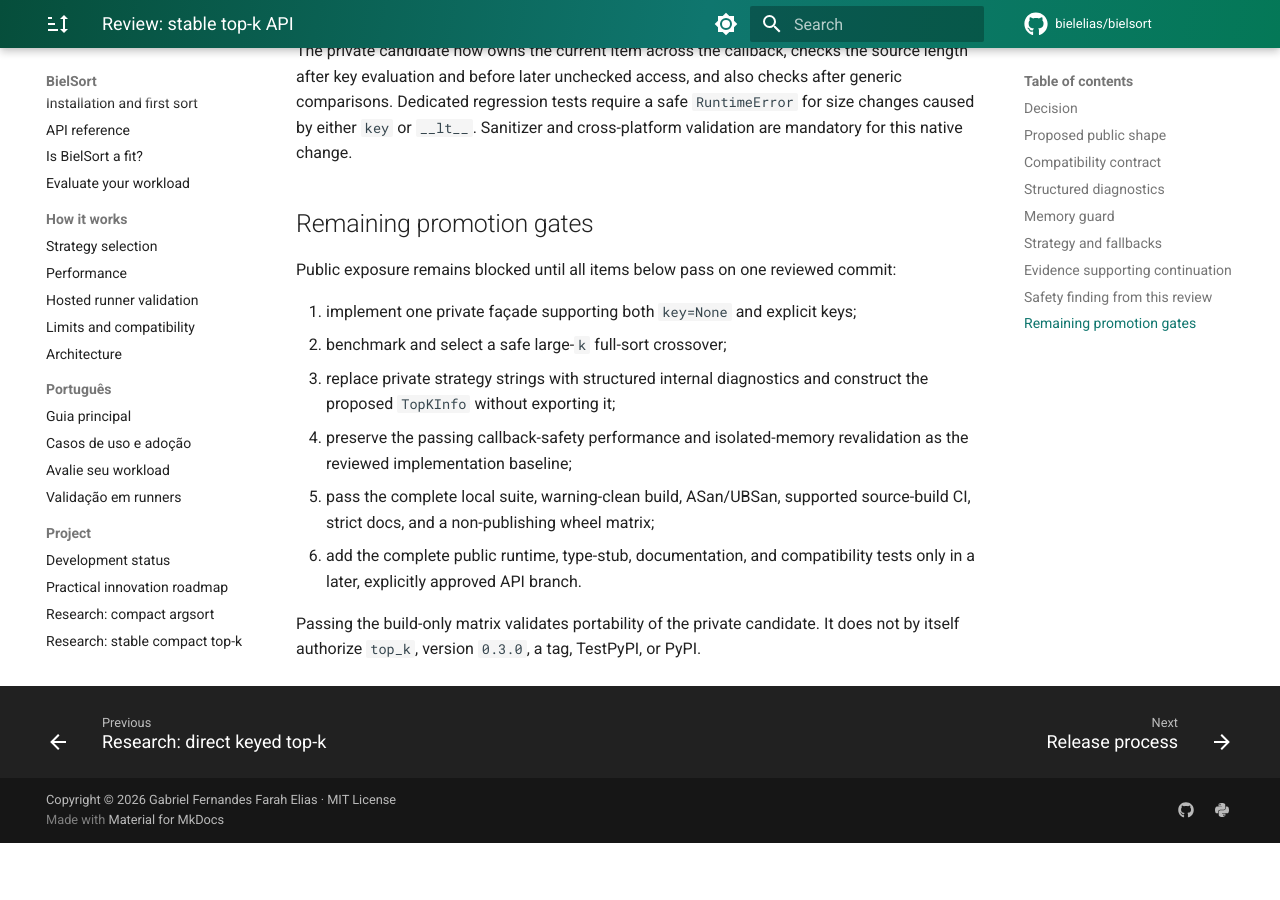
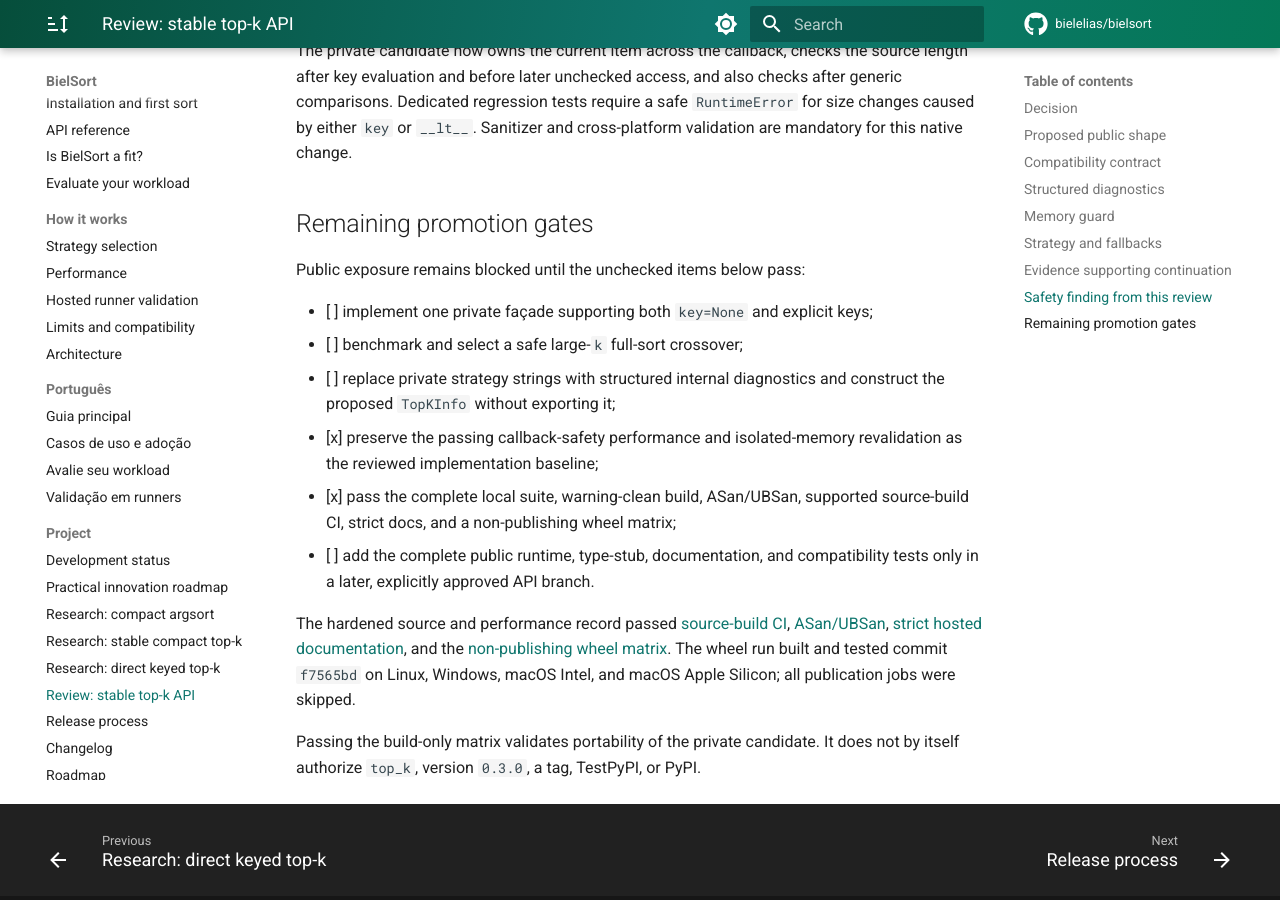
Before and after one commit to bielelias/bielsort, an MkDocs documentation site: the page built from docs/topk-api-review.md, in a window 1280 px wide and 900 px high, scrolled down 4624 px. Built offline with MkDocs 1.6.1 and Material for MkDocs 9.7.7, drawn with Linux system fonts in a browser that asks for light colours; comment, search, counter and statistics services are not loaded; before the commit the page ends 5467 px from its top, so only the background shows below that.

Commit message:
Record top-k promotion gate results

```diff
--- a/docs/topk-api-review.md
+++ b/docs/topk-api-review.md
@@ -186,19 +186,28 @@
 
 ## Remaining promotion gates
 
-Public exposure remains blocked until all items below pass on one reviewed
-commit:
+Public exposure remains blocked until the unchecked items below pass:
 
-1. implement one private façade supporting both `key=None` and explicit keys;
-2. benchmark and select a safe large-`k` full-sort crossover;
-3. replace private strategy strings with structured internal diagnostics and
-   construct the proposed `TopKInfo` without exporting it;
-4. preserve the passing callback-safety performance and isolated-memory
-   revalidation as the reviewed implementation baseline;
-5. pass the complete local suite, warning-clean build, ASan/UBSan, supported
-   source-build CI, strict docs, and a non-publishing wheel matrix;
-6. add the complete public runtime, type-stub, documentation, and compatibility
-   tests only in a later, explicitly approved API branch.
+- [ ] implement one private façade supporting both `key=None` and explicit
+  keys;
+- [ ] benchmark and select a safe large-`k` full-sort crossover;
+- [ ] replace private strategy strings with structured internal diagnostics
+  and construct the proposed `TopKInfo` without exporting it;
+- [x] preserve the passing callback-safety performance and isolated-memory
+  revalidation as the reviewed implementation baseline;
+- [x] pass the complete local suite, warning-clean build, ASan/UBSan, supported
+  source-build CI, strict docs, and a non-publishing wheel matrix;
+- [ ] add the complete public runtime, type-stub, documentation, and
+  compatibility tests only in a later, explicitly approved API branch.
+
+The hardened source and performance record passed
+[source-build CI](https://github.com/bielelias/bielsort/actions/runs/31060360543),
+[ASan/UBSan](https://github.com/bielelias/bielsort/actions/runs/31060360542),
+[strict hosted documentation](https://github.com/bielelias/bielsort/actions/runs/31060360581),
+and the
+[non-publishing wheel matrix](https://github.com/bielelias/bielsort/actions/runs/31060438846).
+The wheel run built and tested commit `f7565bd` on Linux, Windows, macOS Intel,
+and macOS Apple Silicon; all publication jobs were skipped.
 
 Passing the build-only matrix validates portability of the private candidate.
 It does not by itself authorize `top_k`, version `0.3.0`, a tag, TestPyPI, or
```
Also changed, not shown: CHANGELOG.md (+3 -0 lines), ROADMAP.md (+6 -2 lines), docs/development-status.md (+16 -2 lines), docs/keyed-topk-research.md (+5 -1 lines).
